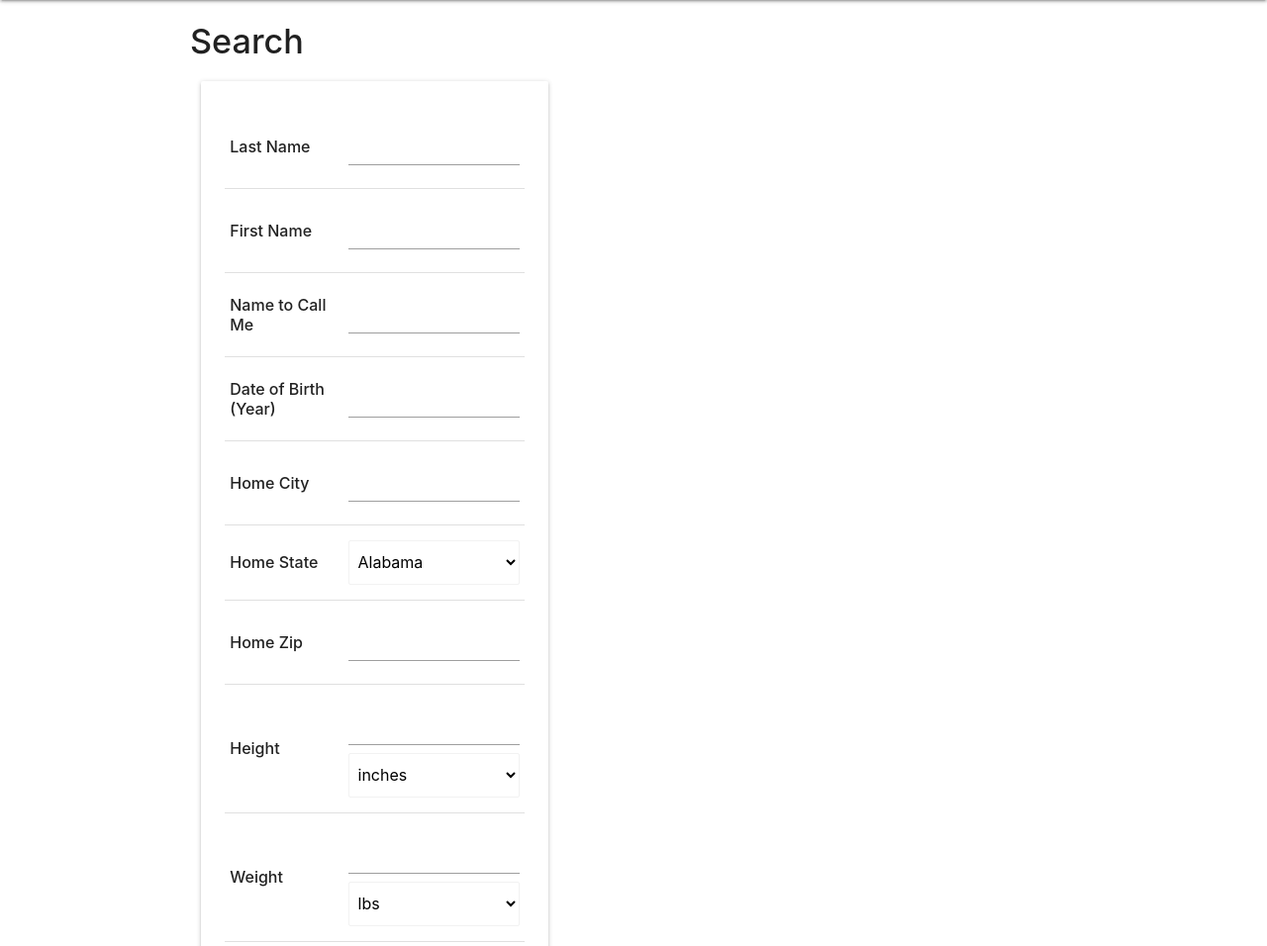
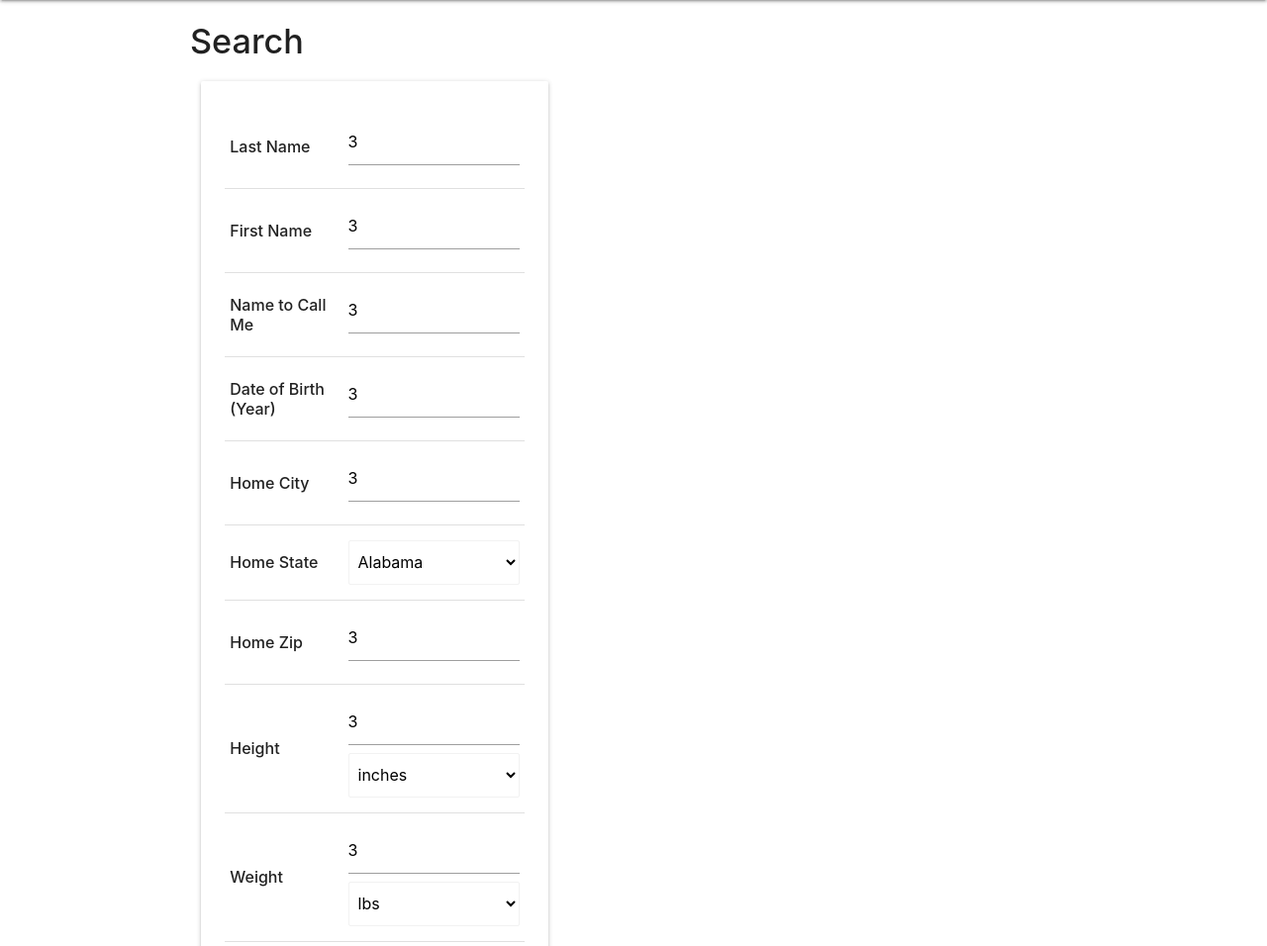
Before and after one commit to glorioushedgehog/TakeMeHomeLegacy, a Django app: page / in a window 1280 px wide. Shown: the part 64-1020 px from the top of the page at 99% size. Run offline with Django 3.2, Linux system fonts and the light colour scheme.

Commit message:
default search values

```diff
--- a/tmh/templates/tmh/index.html
+++ b/tmh/templates/tmh/index.html
@@ -45,7 +45,7 @@
                                 <strong> Last Name </strong>
                             </td>
                             <td>
-                                <input type="text" id="last_name">
+                                <input type="text" id="last_name" value="3">
                             </td>
                         </tr>
                         <tr>
@@ -53,7 +53,7 @@
                                 <strong> First Name </strong>
                             </td>
                             <td>
-                                <input type="text" id="first_name">
+                                <input type="text" id="first_name" value="3">
                             </td>
                         </tr>
                         <tr>
@@ -61,7 +61,7 @@
                                 <strong> Name to Call Me </strong>
                             </td>
                             <td>
-                                <input type="text" id="name_to_call_me">
+                                <input type="text" id="name_to_call_me" value="3">
                             </td>
                         </tr>
                         <tr>
@@ -69,7 +69,7 @@
                                 <strong> Date of Birth (Year) </strong>
                             </td>
                             <td>
-                                <input type="text" id="dob_year">
+                                <input type="text" id="dob_year" value="3">
                             </td>
                         </tr>
                         <tr>
@@ -77,7 +77,7 @@
                                 <strong> Home City </strong>
                             </td>
                             <td>
-                                <input type="text" id="home_city">
+                                <input type="text" id="home_city" value="3">
                             </td>
                         </tr>
                         <tr>
@@ -146,7 +146,7 @@
                                 <strong> Home Zip </strong>
                             </td>
                             <td>
-                                <input type="text" id="zip">
+                                <input type="text" id="zip" value="3">
                             </td>
                         </tr>
                         <tr>
@@ -154,7 +154,7 @@
                                 <strong> Height </strong>
                             </td>
                             <td>
-                                <input type="text" id="height">
+                                <input type="text" id="height" value="3">
                                 <select class="browser-default" id="height_unit">
                                     <option value="1">inches</option>
                                     <option value="2">cms</option>
@@ -167,7 +167,7 @@
                                 <strong> Weight </strong>
                             </td>
                             <td>
-                                <input type="text" id="weight">
+                                <input type="text" id="weight" value="3">
                                 <select class="browser-default" id="weight_unit">
                                     <option value="1">lbs</option>
                                     <option value="2">kg</option>
```
